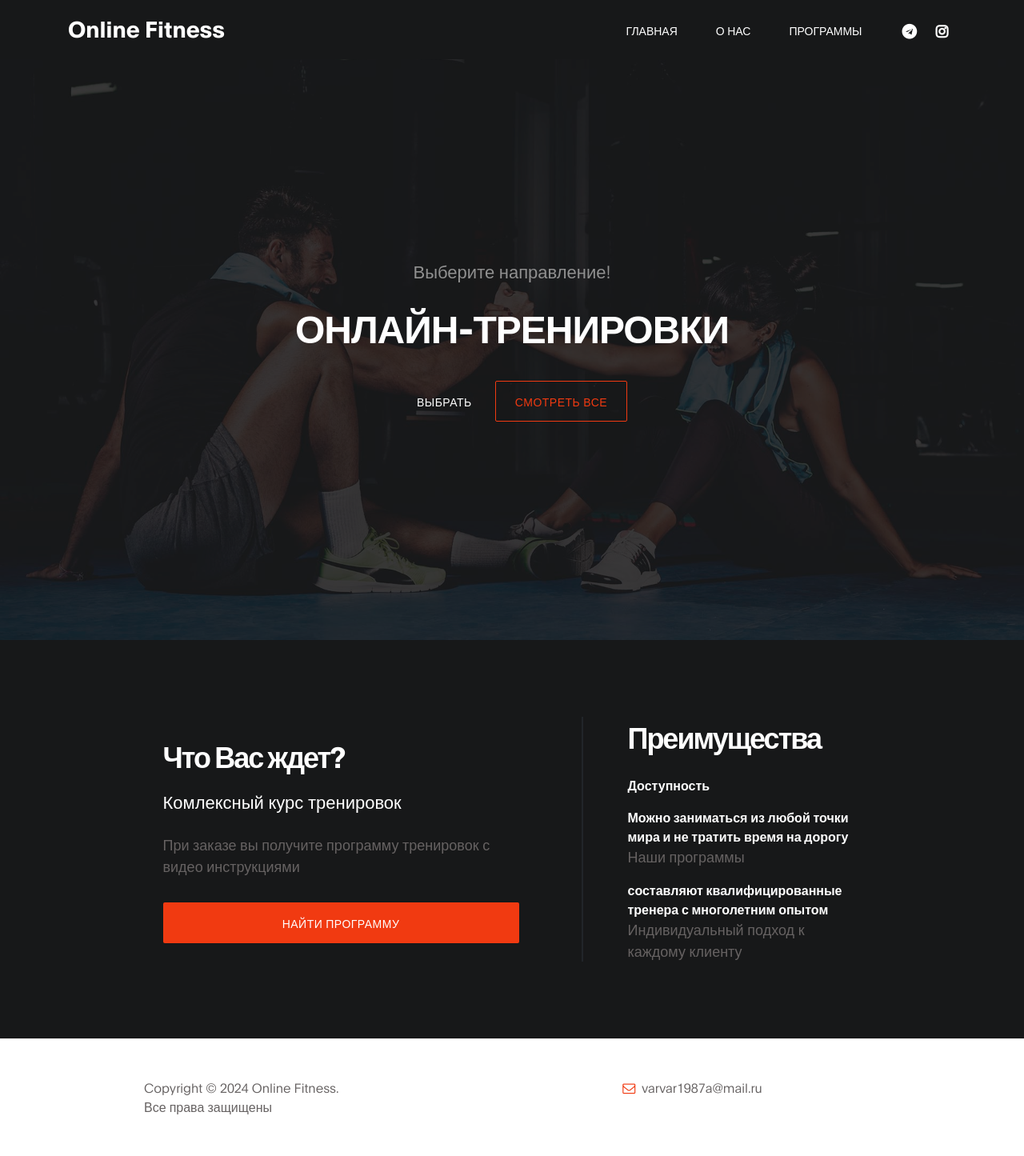
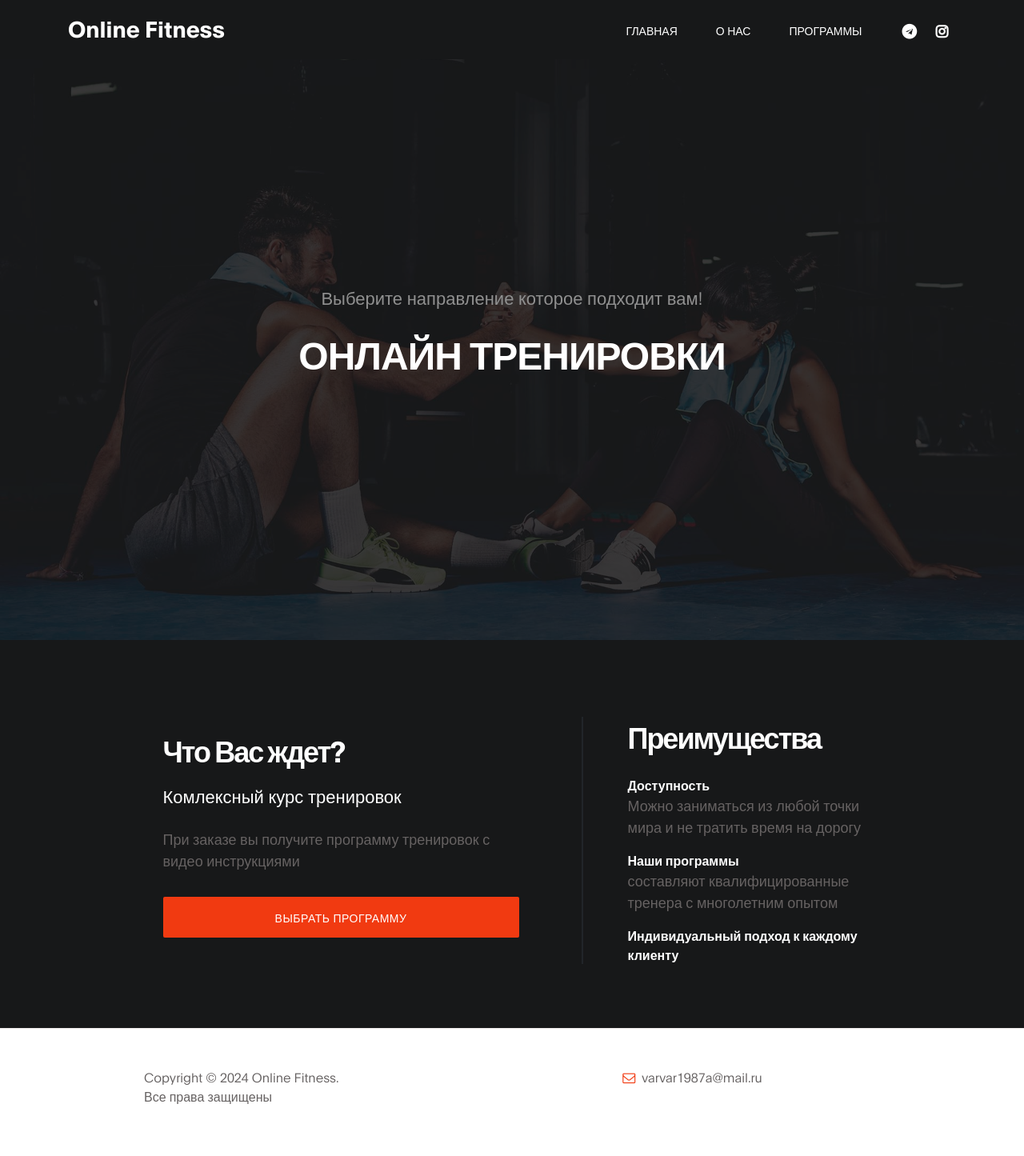
Before and after one commit to hottabuch1987/myfitness, a Django app: page / in a window 1280 px wide. Shown: the top 1445 px of the page at 80% size. Run offline with Django 3.2, Linux system fonts and the light colour scheme; parts of the project's set-up code (start-up, migrations or seed data) failed here and were passed over; some libraries are stand-ins or nearby versions.

Commit message:
fix index

```diff
--- a/my_app/home/templates/my_app/fitnes/index.html
+++ b/my_app/home/templates/my_app/fitnes/index.html
@@ -13,14 +13,15 @@
                      <div class="col-lg-8 col-md-10 mx-auto col-12">
                           <div class="hero-text mt-5 text-center">
 
-                                <h6 data-aos="fade-up" data-aos-delay="300">Выберите направление!</h6>
+                                <h6 data-aos="fade-up" data-aos-delay="300">Выберите направление которое подходит вам!</h6>
 
-                                <h1 class="text-white" data-aos="fade-up" data-aos-delay="500">Онлайн-тренировки</h1>
+                                <h1 class="text-white" data-aos="fade-up" data-aos-delay="500">Онлайн тренировки</h1>
 
-                                <a href="{% url 'index' %}" class="btn custom-btn mt-3" data-aos="fade-up" data-aos-delay="600">Выбрать</a>
+
+                                {% comment %} <a href="{% url 'index' %}" class="btn custom-btn mt-3" data-aos="fade-up" data-aos-delay="600">Выбрать</a>
 
                                 <a href="{% url 'products' %}" class="btn custom-btn bordered mt-3" data-aos="fade-up" data-aos-delay="700">Смотреть все</a>
-
+                                {% endcomment %}
                           </div>
                      </div>
 
@@ -42,7 +43,7 @@
 
                 </p>
 
-                <a href="{% url 'products' %}" class="btn custom-btn bg-color mt-3" data-aos="fade-up" data-aos-delay="300" data-toggle="modal" data-target="#membershipForm">Найти программу</a>
+                <a href="{% url 'products' %}" class="btn custom-btn bg-color mt-3" data-aos="fade-up" data-aos-delay="300" >Выбрать программу</a>
             </div>
 
             <div class="mr-lg-auto mt-3 col-lg-4 col-md-6 col-12">
@@ -53,14 +54,13 @@
                             </h2>
 
                            <strong class="d-block" data-aos="fade-up" data-aos-delay="600">Доступность</strong>
+                           <p data-aos="fade-up" data-aos-delay="800">Можно заниматься из любой точки мира и не тратить время на дорогу</p>
 
-                           <strong class="mt-3 d-block" data-aos="fade-up" data-aos-delay="700">Можно заниматься из любой точки мира и не тратить время на дорогу</strong>
+                           <strong class="mt-3 d-block" data-aos="fade-up" data-aos-delay="700">Наши программы</strong>
+                           <p data-aos="fade-up" data-aos-delay="800">составляют квалифицированные тренера с многолетним опытом</p>
 
-                            <p data-aos="fade-up" data-aos-delay="800">Наши программы</p>
+                            <strong class="mt-3 d-block" data-aos="fade-up" data-aos-delay="700">Индивидуальный подход к каждому клиенту</strong>
 
-                            <strong class="mt-3 d-block" data-aos="fade-up" data-aos-delay="700">составляют квалифицированные тренера с многолетним опытом</strong>
-
-                            <p data-aos="fade-up" data-aos-delay="800">Индивидуальный подход к каждому клиенту</p>
                            </div>
                       </div>
                  </div>
```
Also changed, not shown: 1 other file.
